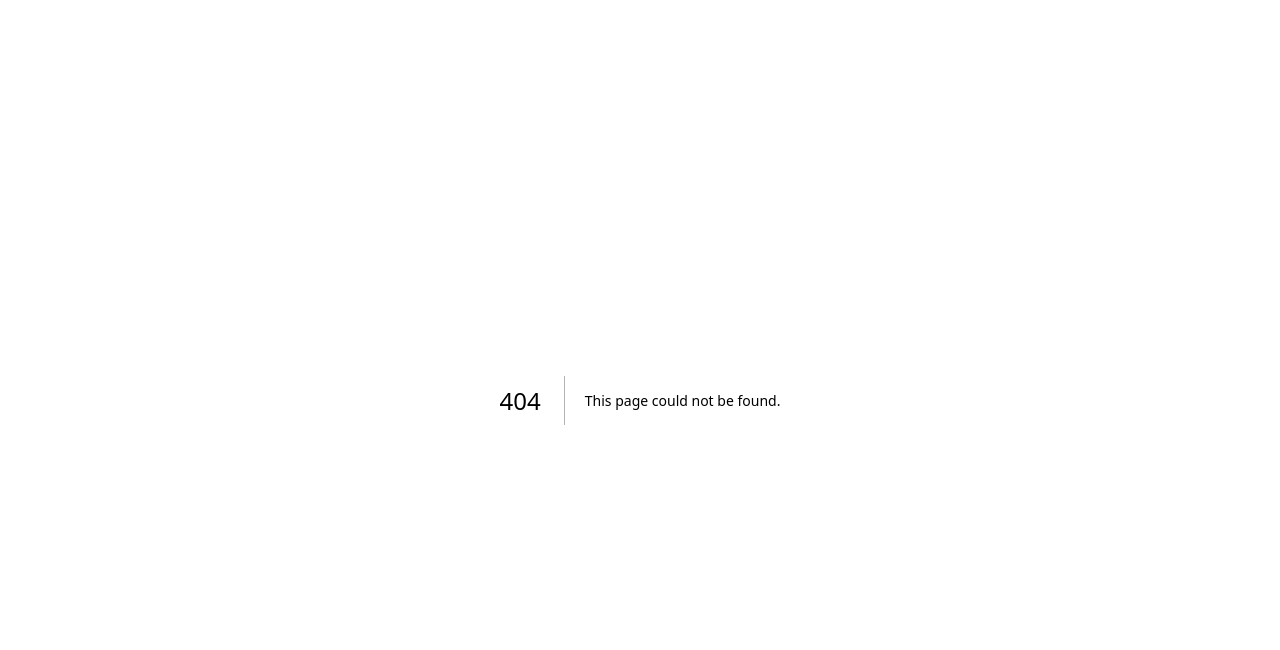
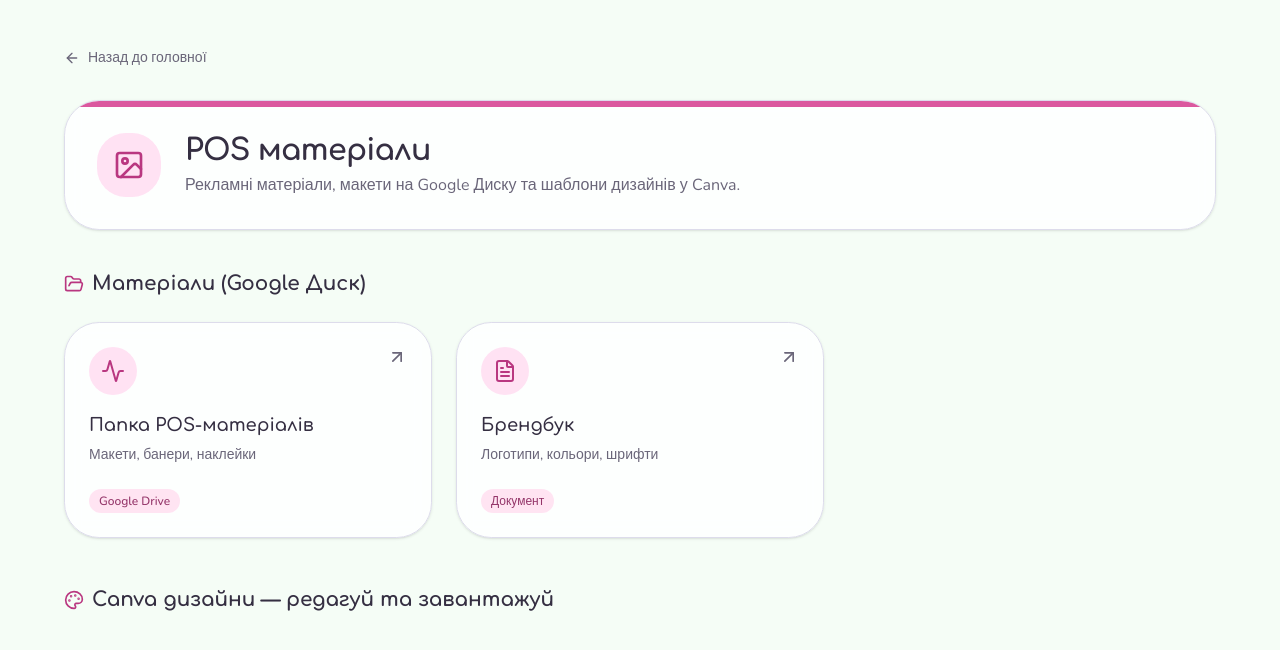
Before and after one commit to Nana-lana/like-hub, a Next.js app in the folder сайт/: page /pos in a window 1280 px wide. Before the commit this address had no page. Shown: the top 650 px of the page. Built offline with nearby package versions, Linux system fonts and the light colour scheme.

Commit message:
Create page.tsx

```diff
--- /dev/null
+++ b/сайт/app/pos/page.tsx
@@ -0,0 +1,169 @@
+import Link from "next/link"
+import { ArrowLeft, ArrowUpRight, Image as ImageIcon, FolderOpen, Palette, FileText, Activity } from "lucide-react"
+import { directory } from "@/lib/directory-data"
+
+const posIconMap: Record<string, any> = {
+  "Перша стрижка": ImageIcon,
+  "Трафарет": ImageIcon,
+  "Іконки соц мереж": ImageIcon,
+  "Прайс": ImageIcon,
+  "Карта лояльності": ImageIcon,
+  "Аудіо реклама": ImageIcon,
+  "Футболки": ImageIcon,
+  "Лого": Palette,
+  "Брендбук": FileText,
+  "ТГ контент": FolderOpen,
+  "Знижки день студента, для військових": ImageIcon,
+  "Плакат по місту А5": ImageIcon,
+  "Акція -30%": ImageIcon,
+  "Цінники косметика": ImageIcon,
+  "Онлайн запис": ImageIcon,
+  "Візитки нові": ImageIcon,
+  "Буду через 10 хв": ImageIcon,
+  "Сертифікати": ImageIcon,
+}
+
+export default function PosPage() {
+  const posSection = directory.find((s) => s.id === "pos")
+  const links = posSection ? posSection.links : []
+
+  // Розділяємо на дві категорії відповідно до структури
+  const googleDriveLinks = links.slice(0, 10) // Перші 10 — Google Диск + нові (лого, брендбук, тг контент)
+  const canvaLinks = links.slice(10) // Решта — Canva дизайни
+
+  return (
+    <main className="min-h-screen p-6 md:p-12">
+      <div className="mx-auto max-w-6xl">
+        {/* Кнопка назад */}
+        <Link
+          href="/"
+          className="inline-flex items-center gap-2 text-sm text-muted-foreground hover:text-foreground transition-colors mb-8"
+        >
+          <ArrowLeft className="size-4" />
+          Назад до головної
+        </Link>
+
+        {/* Шапка сторінки */}
+        <div className="relative mb-10 overflow-hidden rounded-3xl border border-border bg-card/90 p-8 shadow-sm backdrop-blur-sm">
+          <span className="absolute inset-x-0 top-0 h-1.5 w-full bg-[oklch(0.65_0.18_350)]" aria-hidden="true" />
+          <div className="flex flex-col sm:flex-row items-start sm:items-center gap-6">
+            <span className="flex size-16 shrink-0 items-center justify-center rounded-2xl bg-[oklch(0.95_0.05_350)] text-[oklch(0.55_0.18_350)]">
+              <ImageIcon className="size-8" />
+            </span>
+            <div>
+              <h1 className="font-display text-2xl md:text-3xl font-bold tracking-tight text-foreground">
+                POS матеріали
+              </h1>
+              <p className="mt-1 text-muted-foreground text-base">
+                Рекламні матеріали, макети на Google Диску та шаблони дизайнів у Canva.
+              </p>
+            </div>
+          </div>
+        </div>
+
+        {/* Блок 1: Google Диск та матеріали */}
+        <div className="mb-12">
+          <h2 className="font-display text-xl font-bold text-foreground mb-6 flex items-center gap-2">
+            <FolderOpen className="size-5 text-[oklch(0.55_0.18_350)]" />
+            Матеріали (Google Диск)
+          </h2>
+          <div className="grid grid-cols-1 sm:grid-cols-2 lg:grid-cols-3 gap-6">
+            {googleDriveLinks.map((link, idx) => {
+              const isReal = link.url.startsWith("http")
+              const IconComponent = posIconMap[link.title] || Activity
+
+              return (
+                <a
+                  key={idx}
+                  href={link.url}
+                  target={isReal ? "_blank" : undefined}
+                  rel="noreferrer"
+                  className="group relative flex flex-col justify-between rounded-3xl border border-border bg-card/90 p-6 shadow-sm backdrop-blur-sm transition-all duration-200 hover:-translate-y-0.5 hover:border-[oklch(0.65_0.18_350)] hover:shadow-md"
+                >
+                  <div>
+                    <div className="flex items-start justify-between gap-4 mb-4">
+                      <span className="flex size-12 shrink-0 items-center justify-center rounded-2xl bg-[oklch(0.95_0.05_350)] text-[oklch(0.55_0.18_350)]">
+                        <IconComponent className="size-6" />
+                      </span>
+                      <ArrowUpRight className="size-5 text-muted-foreground transition-transform duration-200 group-hover:-translate-y-0.5 group-hover:translate-x-0.5 group-hover:text-foreground" />
+                    </div>
+
+                    <h3 className="font-display text-lg font-semibold text-foreground group-hover:text-primary transition-colors">
+                      {link.title}
+                    </h3>
+
+                    {link.description && (
+                      <p className="mt-1.5 text-sm text-muted-foreground line-clamp-2">
+                        {link.description}
+                      </p>
+                    )}
+                  </div>
+
+                  {link.tag && (
+                    <div className="mt-6 flex items-center">
+                      <span className="rounded-full bg-[oklch(0.95_0.04_350)] px-2.5 py-1 text-xs font-medium text-[oklch(0.48_0.14_350)]">
+                        {link.tag}
+                      </span>
+                    </div>
+                  )}
+                </a>
+              )
+            })}
+          </div>
+        </div>
+
+        {/* Блок 2: Canva дизайни */}
+        <div>
+          <h2 className="font-display text-xl font-bold text-foreground mb-6 flex items-center gap-2">
+            <Palette className="size-5 text-[oklch(0.55_0.18_350)]" />
+            Canva дизайни — редагуй та завантажуй
+          </h2>
+          <div className="grid grid-cols-1 sm:grid-cols-2 lg:grid-cols-3 gap-6">
+            {canvaLinks.map((link, idx) => {
+              const isReal = link.url.startsWith("http")
+              const IconComponent = posIconMap[link.title] || Activity
+
+              return (
+                <a
+                  key={idx}
+                  href={link.url}
+                  target={isReal ? "_blank" : undefined}
+                  rel="noreferrer"
+                  className="group relative flex flex-col justify-between rounded-3xl border border-border bg-card/90 p-6 shadow-sm backdrop-blur-sm transition-all duration-200 hover:-translate-y-0.5 hover:border-[oklch(0.65_0.18_350)] hover:shadow-md"
+                >
+                  <div>
+                    <div className="flex items-start justify-between gap-4 mb-4">
+                      <span className="flex size-12 shrink-0 items-center justify-center rounded-2xl bg-[oklch(0.95_0.05_350)] text-[oklch(0.55_0.18_350)]">
+                        <IconComponent className="size-6" />
+                      </span>
+                      <ArrowUpRight className="size-5 text-muted-foreground transition-transform duration-200 group-hover:-translate-y-0.5 group-hover:translate-x-0.5 group-hover:text-foreground" />
+                    </div>
+
+                    <h3 className="font-display text-lg font-semibold text-foreground group-hover:text-primary transition-colors">
+                      {link.title}
+                    </h3>
+
+                    {link.description && (
+                      <p className="mt-1.5 text-sm text-muted-foreground line-clamp-2">
+                        {link.description}
+                      </p>
+                    )}
+                  </div>
+
+                  {link.tag && (
+                    <div className="mt-6 flex items-center">
+                      <span className="rounded-full bg-[oklch(0.95_0.04_350)] px-2.5 py-1 text-xs font-medium text-[oklch(0.48_0.14_350)]">
+                        {link.tag}
+                      </span>
+                    </div>
+                  )}
+                </a>
+              )
+            })}
+          </div>
+        </div>
+
+      </div>
+    </main>
+  )
+}
```
